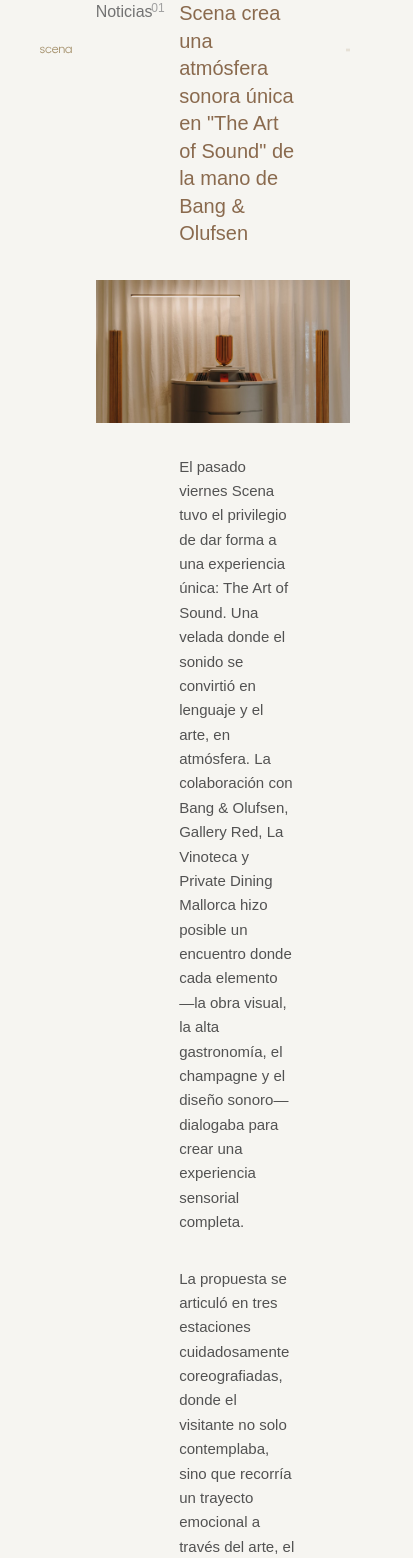
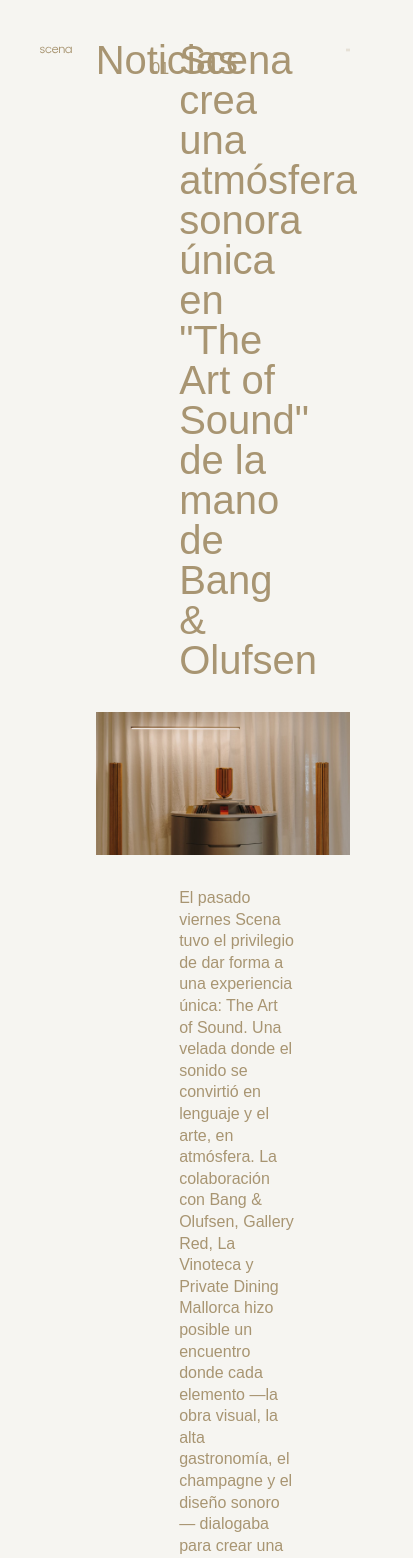
Before and after one commit to LTPx/scena, a Next.js app: page /en/press/art-of-sound-1 in a window 390 px wide. Shown: the top 1558 px of the page, 413 px wide, since content can reach past the window. Built offline with nearby package versions, Linux system fonts and the light colour scheme.

Commit message:
add improvements press slug page

```diff
--- a/src/app/[locale]/app.tsx
+++ b/src/app/[locale]/app.tsx
@@ -5,7 +5,8 @@
 import SmoothScrollProvider from "../components/SmoothScrollProvider";
 import { usePathname } from "@/navigation";
 
-const HIDDEN_FOOTER_ROUTES = ["/contact", "/press", "/outlet", "/showrooms"];
+const HIDDEN_FOOTER_EXACT_ROUTES = ["/press"];
+const HIDDEN_FOOTER_PREFIX_ROUTES = ["/contact", "/outlet", "/showrooms"];
 
 interface Props {
   children: React.ReactNode;
@@ -14,9 +15,11 @@
 function App({ children }: Props) {
   const pathname = usePathname();
 
-  const hideFooter = HIDDEN_FOOTER_ROUTES.some(
-    (route) => pathname === route || pathname.startsWith(`${route}/`),
-  );
+  const hideFooter =
+    HIDDEN_FOOTER_EXACT_ROUTES.includes(pathname) ||
+    HIDDEN_FOOTER_PREFIX_ROUTES.some(
+      (route) => pathname === route || pathname.startsWith(`${route}/`),
+    );
 
   return (
     <div className="relative">
--- a/src/app/_interfaces/wordpress-components.ts
+++ b/src/app/_interfaces/wordpress-components.ts
@@ -100,14 +100,29 @@
   height?: number;
 }
 
-export interface NewsContentBlockWp {
-  type: "paragraph" | "image" | "quote" | "video";
-  text?: string;
-  image?: MediaImageWp;
-  video?: {
-    url: string;
-    poster?: MediaImageWp;
-  };
+export interface NewsParagraphBlockWp {
+  type: "paragraph";
+  text: string; // HTML enriquecido desde el WYSIWYG de ACF
+}
+
+export interface NewsImageBlockWp {
+  type: "image";
+  image: MediaImageWp;
+}
+
+export interface NewsQuoteBlockWp {
+  type: "quote";
+  text: string;
+}
+
+export type NewsContentBlockWp =
+  | NewsParagraphBlockWp
+  | NewsImageBlockWp
+  | NewsQuoteBlockWp;
+
+export interface NewsVideoWp {
+  url: string;
+  poster?: MediaImageWp;
 }
 
 export interface NewsDetailWp {
@@ -117,6 +132,7 @@
   number: string;
   title: string;
   hero_image: MediaImageWp;
+  video?: NewsVideoWp;
   content: NewsContentBlockWp[];
 }
 
--- a/src/app/components/Press-Detail-Page.tsx
+++ b/src/app/components/Press-Detail-Page.tsx
@@ -13,13 +13,13 @@
   switch (block.type) {
     case "paragraph":
       return (
-        <p className="text-[15px] leading-relaxed text-neutral-600">
-          {block.text}
-        </p>
+        <div
+          className="font-gellix text-[16px] font-normal leading-[135%] tracking-normal text-[#A89572]"
+          dangerouslySetInnerHTML={{ __html: block.text }}
+        />
       );
 
     case "image":
-      if (!block.image) return null;
       return (
         <div
           data-header-theme="dark"
@@ -36,46 +36,31 @@
 
     case "quote":
       return (
-        <p className="whitespace-pre-line text-[clamp(20px,2.2vw,28px)] leading-snug text-[color:var(--color-press-title,#8a6a4e)]">
+        <p className="whitespace-pre-line font-gellix text-[40px] font-normal leading-[100%] tracking-normal text-[#A89572]">
           {block.text}
         </p>
       );
-
-    case "video":
-      if (!block.video) return null;
-      return (
-        <div
-          data-header-theme="dark"
-        >
-          <video className="w-full" controls poster={block.video.poster?.url}>
-            <source src={block.video.url} type="video/mp4" />
-          </video>
-        </div>
-      );
-
-    default:
-      return null;
   }
 }
 
 export default function PressDetailPage({ data }: Props) {
   return (
     <article data-header-theme="light" className="w-full">
-      <Grid className="gap-y-8 md:gap-y-16">
+      <Grid className="items-baseline gap-y-8 pt-[40px] md:gap-y-16">
         <span
-          className={`${COLS.pressCategory} font-sans text-base text-neutral-500`}
+          className={`${COLS.pressCategory} font-gellix text-[40px] font-normal leading-none tracking-normal text-[#A89572]`}
         >
           {data.category}
         </span>
 
         <span
-          className={`${COLS.pressNumber} self-start text-xs text-neutral-400`}
+          className={`${COLS.pressNumber} font-gellix text-[16px] font-normal leading-[135%] tracking-normal text-[#A89572]`}
         >
           {data.number}
         </span>
 
         <h1
-          className={`${COLS.pressTitle} font-sans text-[clamp(20px,2.4vw,32px)] leading-snug text-[color:var(--color-press-title,#8a6a4e)]`}
+          className={`${COLS.pressTitle} font-gellix text-[40px] font-normal leading-[100%] tracking-normal text-[#A89572]`}
         >
           {data.title}
         </h1>
@@ -94,15 +79,18 @@
         </div>
 
         {data.content.map((block, index) => (
-          <div
-            key={index}
-            className={
-              block.type === "video" ? COLS.pressMedia : COLS.pressContent
-            }
-          >
+          <div key={index} className={COLS.pressContent}>
             <ContentBlock block={block} />
           </div>
         ))}
+
+        {data.video && (
+          <div data-header-theme="dark" className={COLS.pressMedia}>
+            <video className="w-full" controls poster={data.video.poster?.url}>
+              <source src={data.video.url} type="video/mp4" />
+            </video>
+          </div>
+        )}
       </Grid>
     </article>
   );
--- a/src/app/mocks/press-detail.ts
+++ b/src/app/mocks/press-detail.ts
@@ -11,6 +11,13 @@
     hero_image: {
       url: "/images/gallery-1.png",
       alt: "Reflejo de un móvil fotografiando un altavoz Beolab",
+    },
+    video: {
+      url: "/videos/intro-scena.mp4",
+      poster: {
+        url: "/images/gallery-3.jpg",
+        alt: "Fachada de Gallery Red con el logotipo Scena en el escaparate",
+      },
     },
     content: [
       {
@@ -44,16 +51,6 @@
         type: "quote",
         text: "The Art of Sound no fue un evento.\nFue una composición.\nY el sonido, su hilo invisible.",
       },
-      {
-        type: "video",
-        video: {
-          url: "/videos/intro-scena.mp4",
-          poster: {
-            url: "/images/gallery-3.jpg",
-            alt: "Fachada de Gallery Red con el logotipo Scena en el escaparate",
-          },
-        },
-      },
     ],
   },
 };
```
